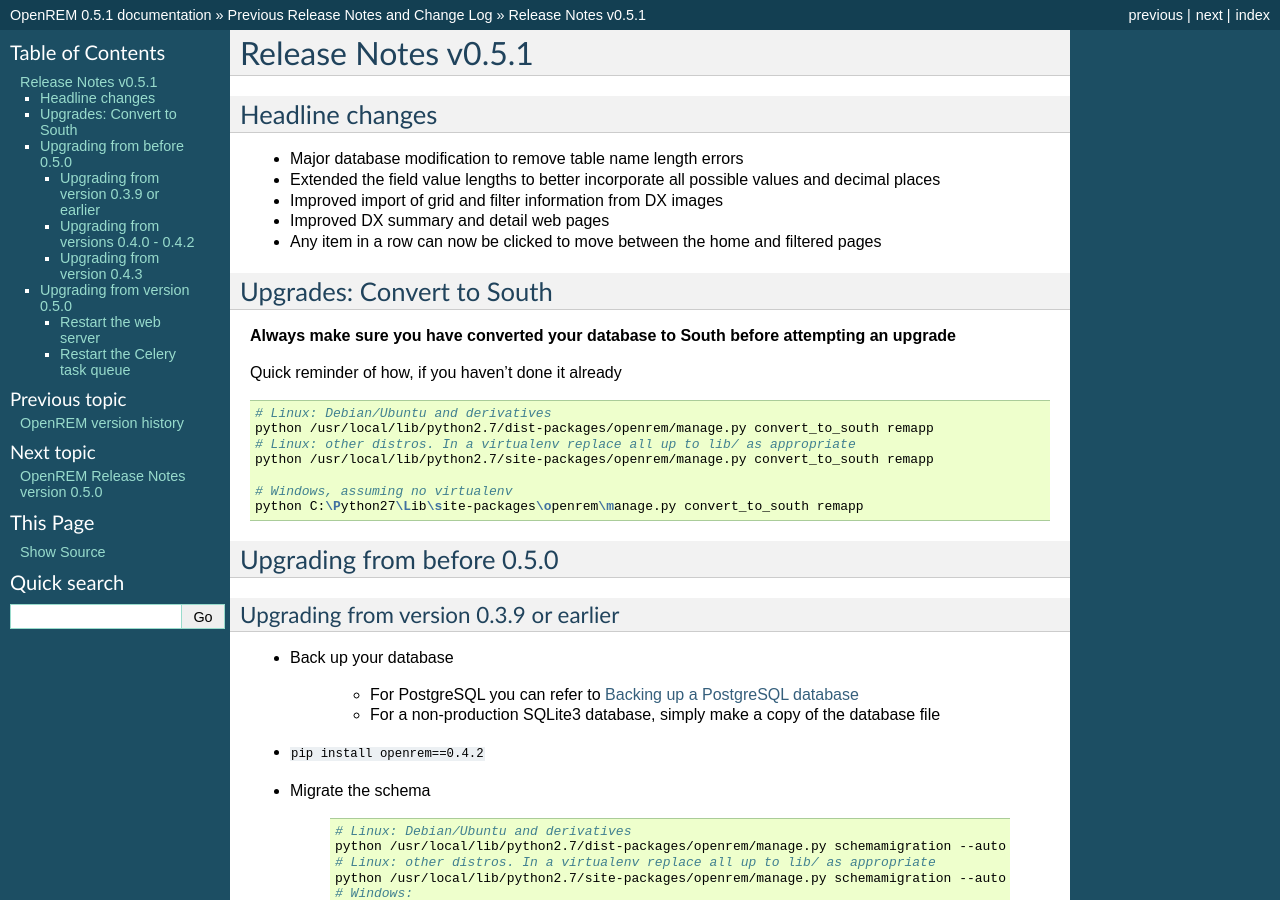
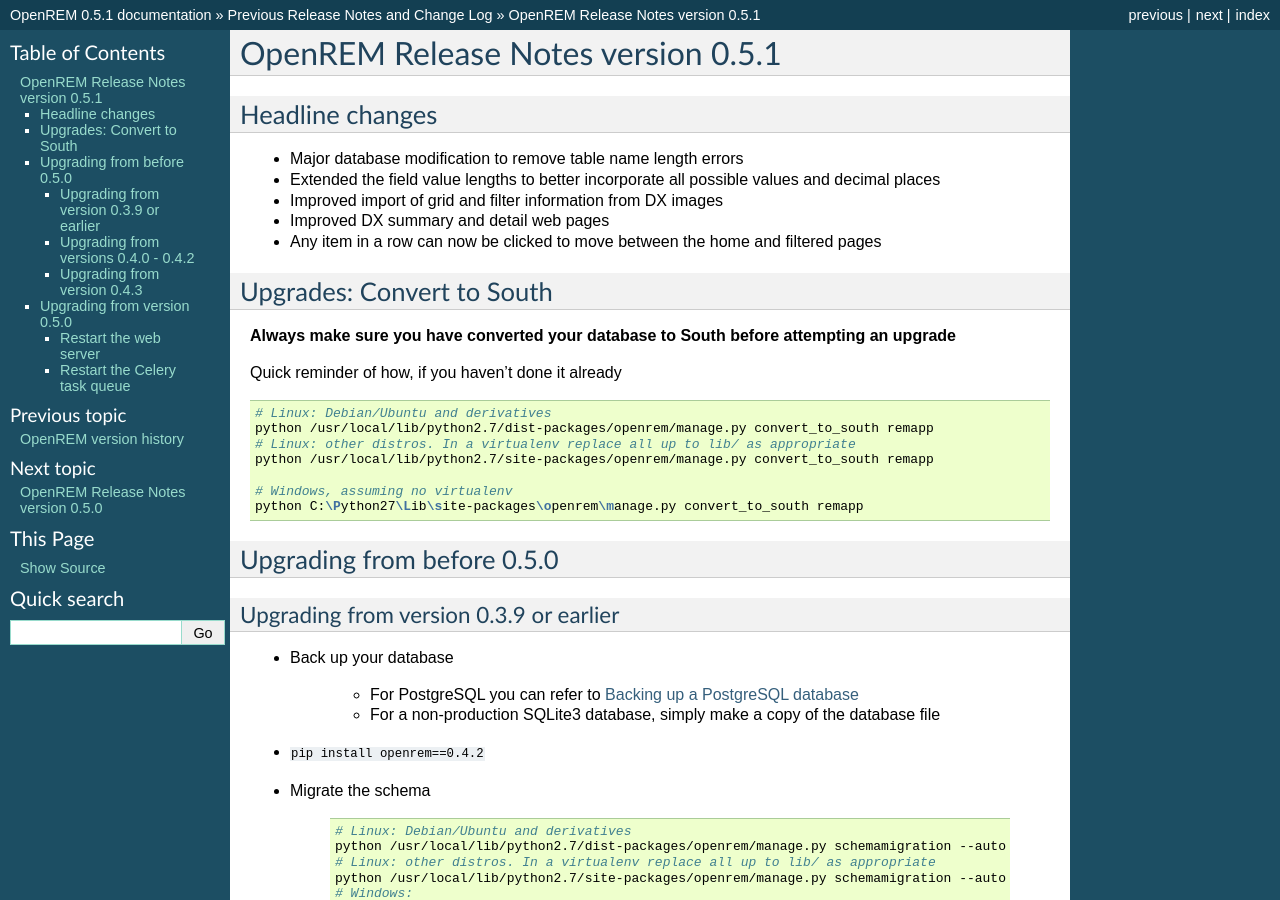
Before and after one commit to ckswilliams/modOpenREM, a Sphinx documentation site: the page built from docs/release-0.5.1.rst, in a window 1280 px wide and 900 px high. Built offline with Sphinx 7.4.7, drawn with Linux system fonts in a browser that asks for light colours; some of the changed text lies outside the part shown.

Commit message:
Changing the title of 0.5.1 release notes to match the previous ones.

```diff
--- a/docs/release-0.5.1.rst
+++ b/docs/release-0.5.1.rst
@@ -1,6 +1,6 @@
-####################
-Release Notes v0.5.1
-####################
+###################################
+OpenREM Release Notes version 0.5.1
+###################################
 
 ****************
 Headline changes
```
